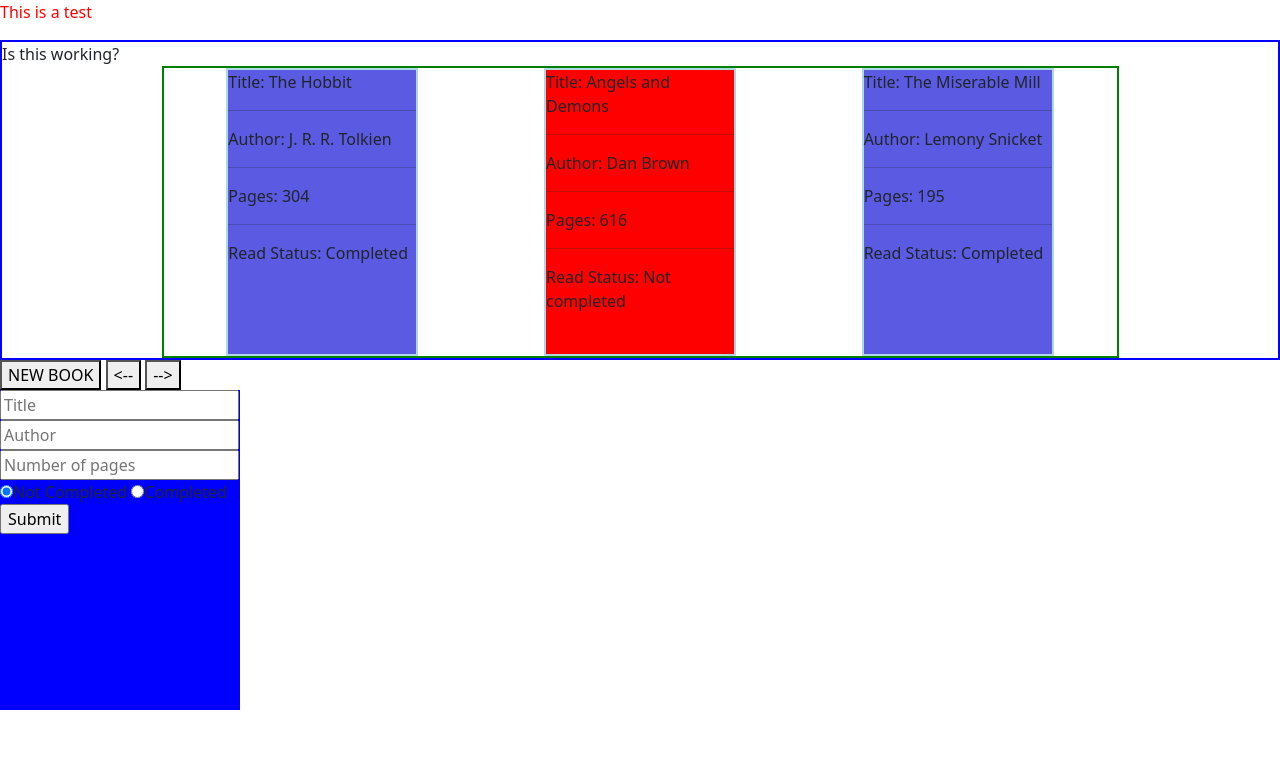
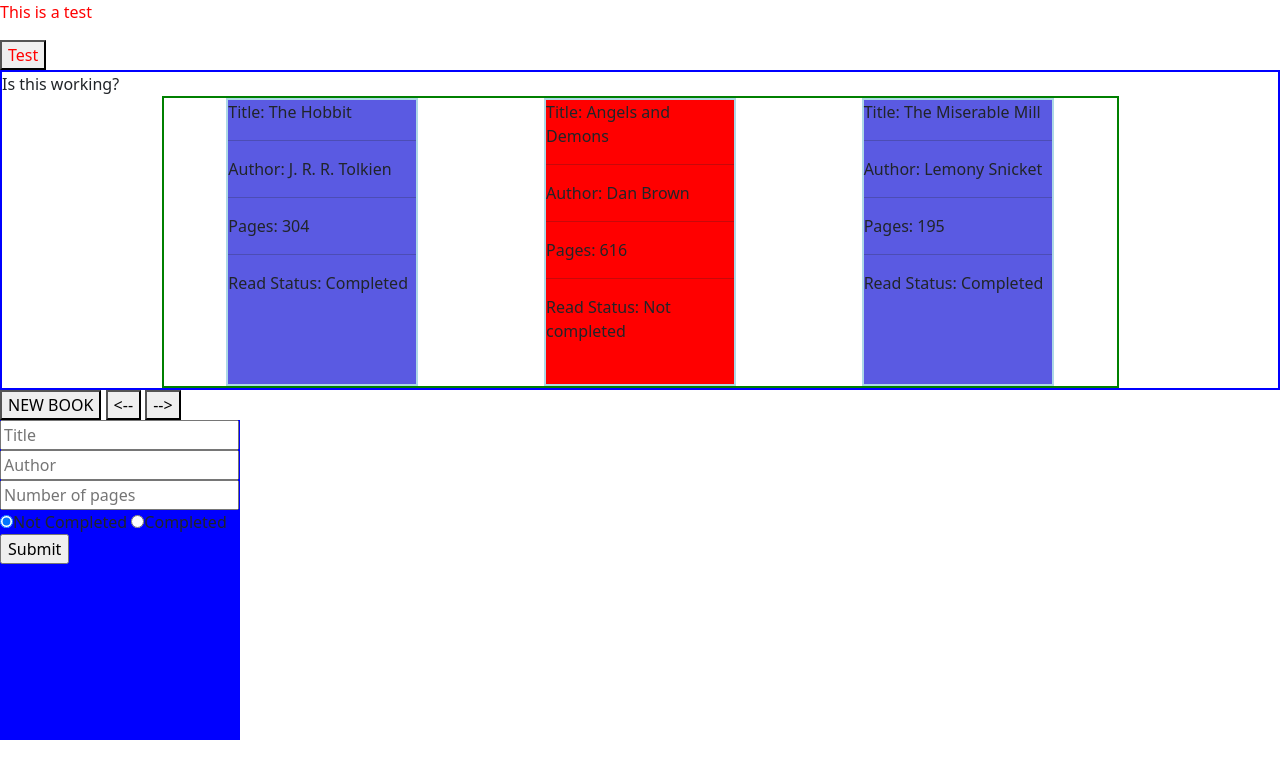
Before and after one commit to tlq68/JSLibrary, a plain HTML site: page index.html in a window 1280 px wide. Both pictures are taken after a click on the button "NEW BOOK". Drawn offline with nearby package versions, Linux system fonts and the light colour scheme.

Commit message:
Started getting info from form

```diff
--- a/index.html
+++ b/index.html
@@ -12,7 +12,8 @@
   <title>Library</title>
 </head>
 <body>
-  <p>This is a test</p>
+  <p id="test-button-target">This is a test</p>
+  <button id="test-button">Test</button>
 
   <div id="content">
     <p id="content-text"></p>
@@ -25,6 +26,7 @@
   <!--Each book should have a button to toggle between read and not read-->
 
 
+
   <script src="js/script.js"></script>
 </body>
 </html>
--- a/js/script.js
+++ b/js/script.js
@@ -20,7 +20,7 @@
     this.read_status = read_status;
   }
 
-  function addBookToLibrary() {
+  function newBookButtonToggle() {
     // For new book button
     let formActive = false;
 
@@ -39,9 +39,12 @@
       <input type="text" id="page_numbers" name="page_numbers" placeholder="Number of pages" required>
       <label><input type="radio" id="not_completed" name="completion_status" value="Not Completed" checked>Not Completed</label>
       <label><input type="radio" id="completed" name="completion_status" value="Completed">Completed</label>
-      <input type="submit" value="Submit">
+      <input type="button" id="submit" value="Submit">
     </form>`;
       formActive = true;
+
+
+      testing();
     }
        else {
         //content.textContent = 'The button was triggered'
@@ -52,7 +55,16 @@
     });
   }
 
-  function addToLibraryTestingGround() {
+  function testing() {
+
+    // The next goal is to get this same functionality, but without having to nest functions within functions.
+    const testButton = document.getElementById('submit');
+    const testTarget = document.getElementById('test-button');
+    testButton.addEventListener("click", function () {
+      testTarget.textContent = document.getElementById('author').value;
+    });
+  }
+  function addBooksToLibrary() {
 
   }
 
@@ -89,7 +101,8 @@
 
 
 
-  addBookToLibrary();
-  addToLibraryTestingGround();
+  newBookButtonToggle();
   displayLibrary();
+  //testing();
+  document.getElementById('test-button').style.color = "red"
 })();
```
